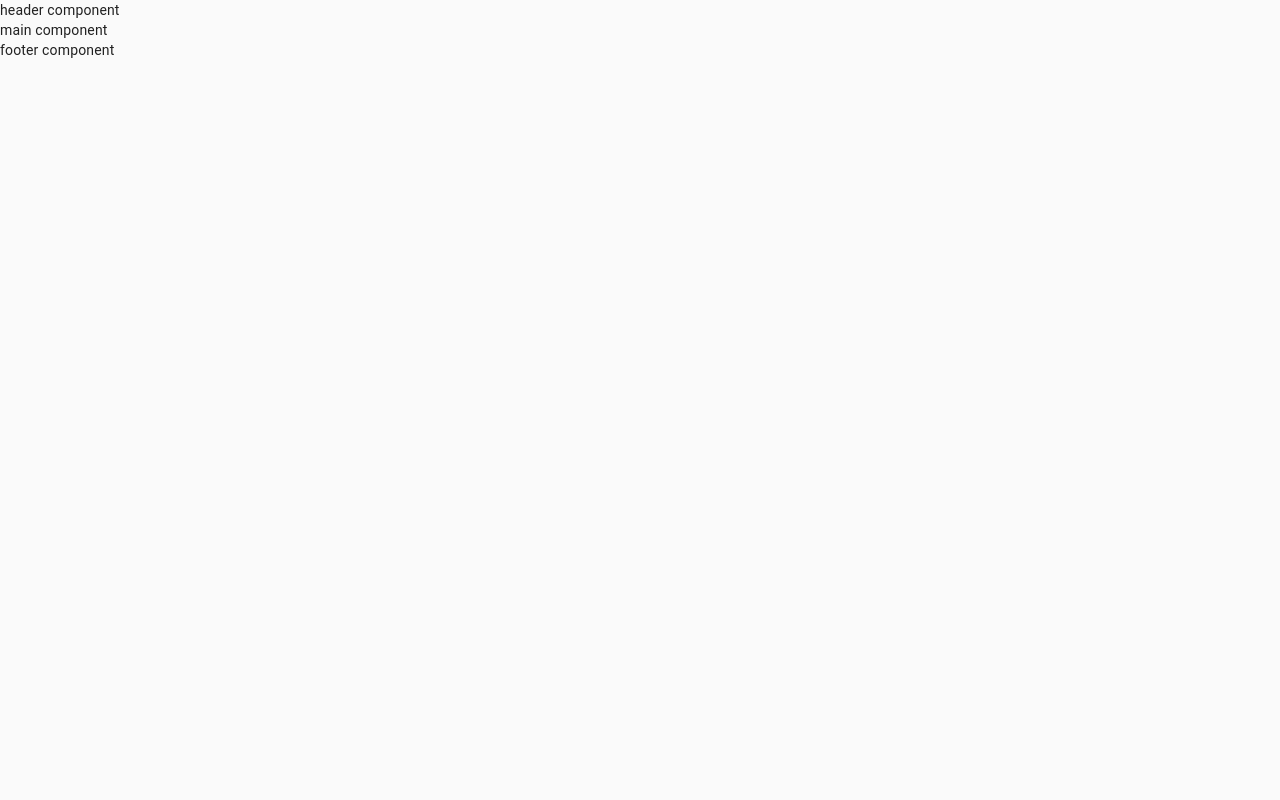
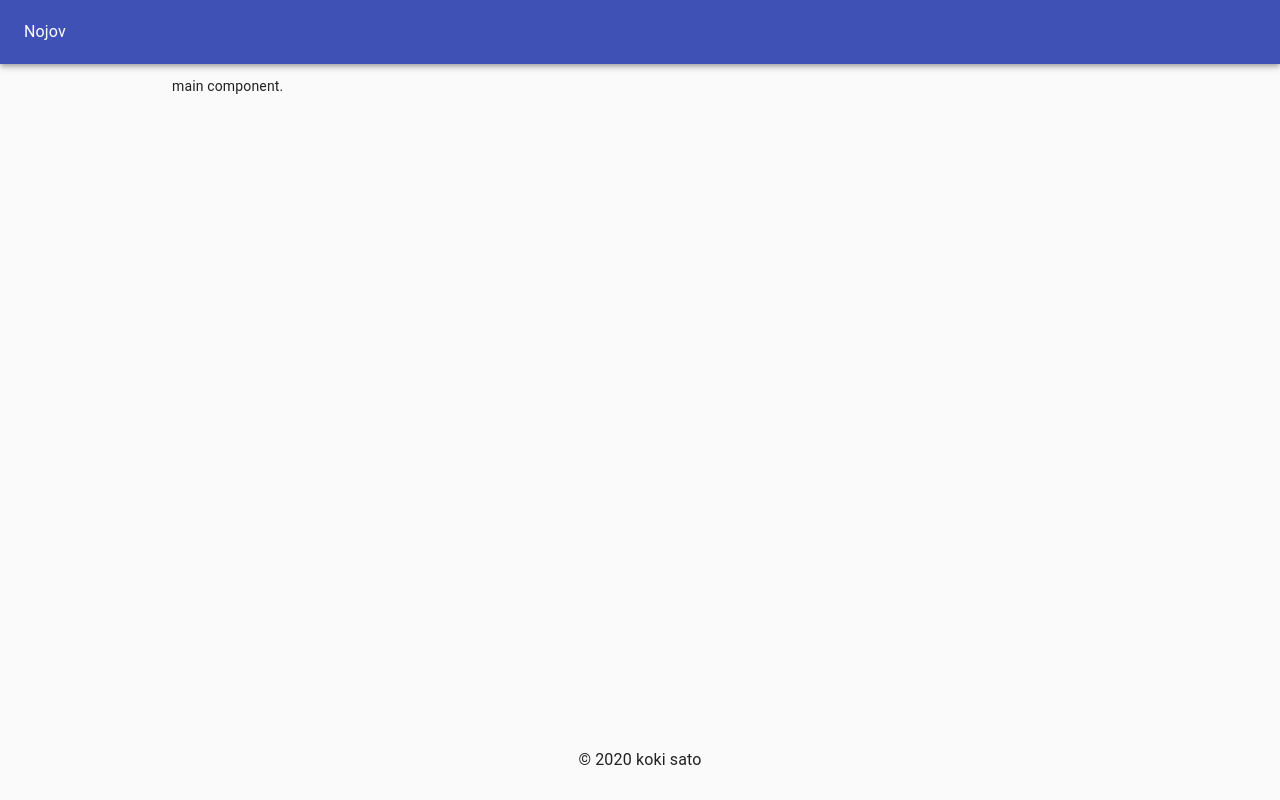
Before and after one commit to kou-pg-0131/nojov-ui, a React (Create React App) app: page / in a window 1280 px wide. Built offline with nearby package versions, Linux system fonts and the light colour scheme.

Commit message:
レイアウトを調整

```diff
--- a/src/views/layouts/app/index.tsx
+++ b/src/views/layouts/app/index.tsx
@@ -1,17 +1,28 @@
 import React from 'react';
-import { CssBaseline } from '@material-ui/core';
-
+import { CssBaseline, Box } from '@material-ui/core';
+import { createStyles, makeStyles } from '@material-ui/core/styles';
 import { Header } from '../header';
 import { Main } from '../main';
 import { Footer } from '../footer';
 
+const useStyles = makeStyles(() =>
+  createStyles({
+    root: {
+      minHeight: '100vh',
+      paddingBottom: 60,
+    },
+  })
+);
+
 export const App: React.FC = () => {
+  const classes = useStyles();
+
   return (
-    <div>
+    <Box className={classes.root}>
       <CssBaseline/>
       <Header/>
       <Main/>
       <Footer/>
-    </div>
+    </Box>
   );
 };
--- a/src/views/layouts/footer/index.tsx
+++ b/src/views/layouts/footer/index.tsx
@@ -1,7 +1,29 @@
 import React from 'react';
+import { Box, Typography } from '@material-ui/core';
+import { createStyles, makeStyles } from '@material-ui/core/styles';
+
+const useStyles = makeStyles(() =>
+  createStyles({
+    root: {
+      bottom: 0,
+      height: 60,
+      left: 0,
+      padding: 8,
+      position: 'absolute',
+      textAlign: 'center',
+      width: '100%',
+    },
+  })
+);
 
 export const Footer: React.FC = () => {
+  const classes = useStyles();
+
   return (
-    <div>footer component</div>
+    <Box component='footer' className={classes.root}>
+      <Typography component='small'>
+        &copy; 2020 koki sato
+      </Typography>
+    </Box>
   );
 };
--- a/src/views/layouts/header/index.tsx
+++ b/src/views/layouts/header/index.tsx
@@ -1,7 +1,14 @@
 import React from 'react';
+import { AppBar, Typography, Toolbar } from '@material-ui/core';
 
 export const Header: React.FC = () => {
   return (
-    <div>header component</div>
+    <AppBar position='static'>
+      <Toolbar>
+        <Typography>
+          Nojov
+        </Typography>
+      </Toolbar>
+    </AppBar>
   );
 };
--- a/src/views/layouts/main/index.tsx
+++ b/src/views/layouts/main/index.tsx
@@ -1,7 +1,21 @@
 import React from 'react';
+import { Container } from '@material-ui/core';
+import { makeStyles, createStyles } from '@material-ui/core/styles';
+
+const useStyles = makeStyles(() =>
+  createStyles({
+    root: {
+      padding: 12,
+    },
+  })
+);
 
 export const Main: React.FC = () => {
+  const classes = useStyles();
+
   return (
-    <div>main component</div>
+    <Container component='main' maxWidth='md' className={classes.root}>
+      main component.
+    </Container>
   );
 };
```
